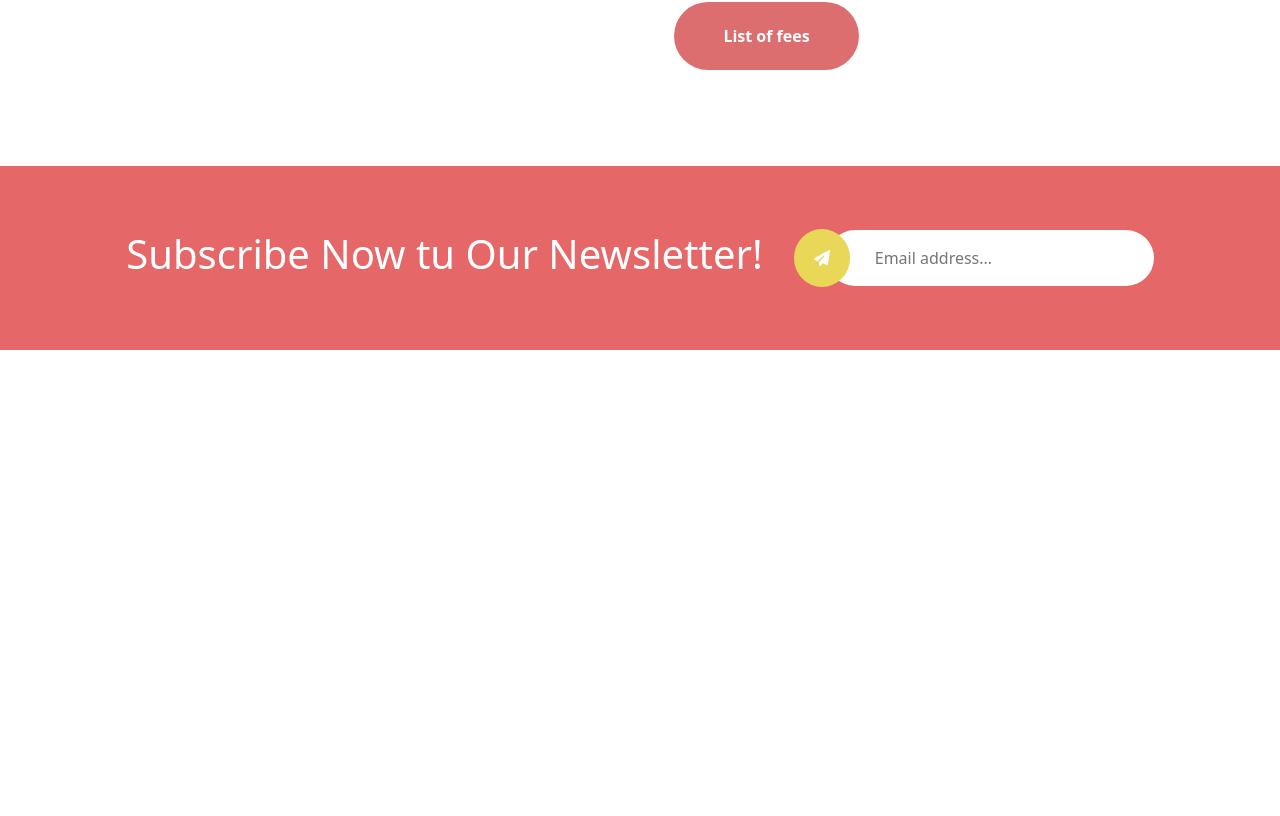
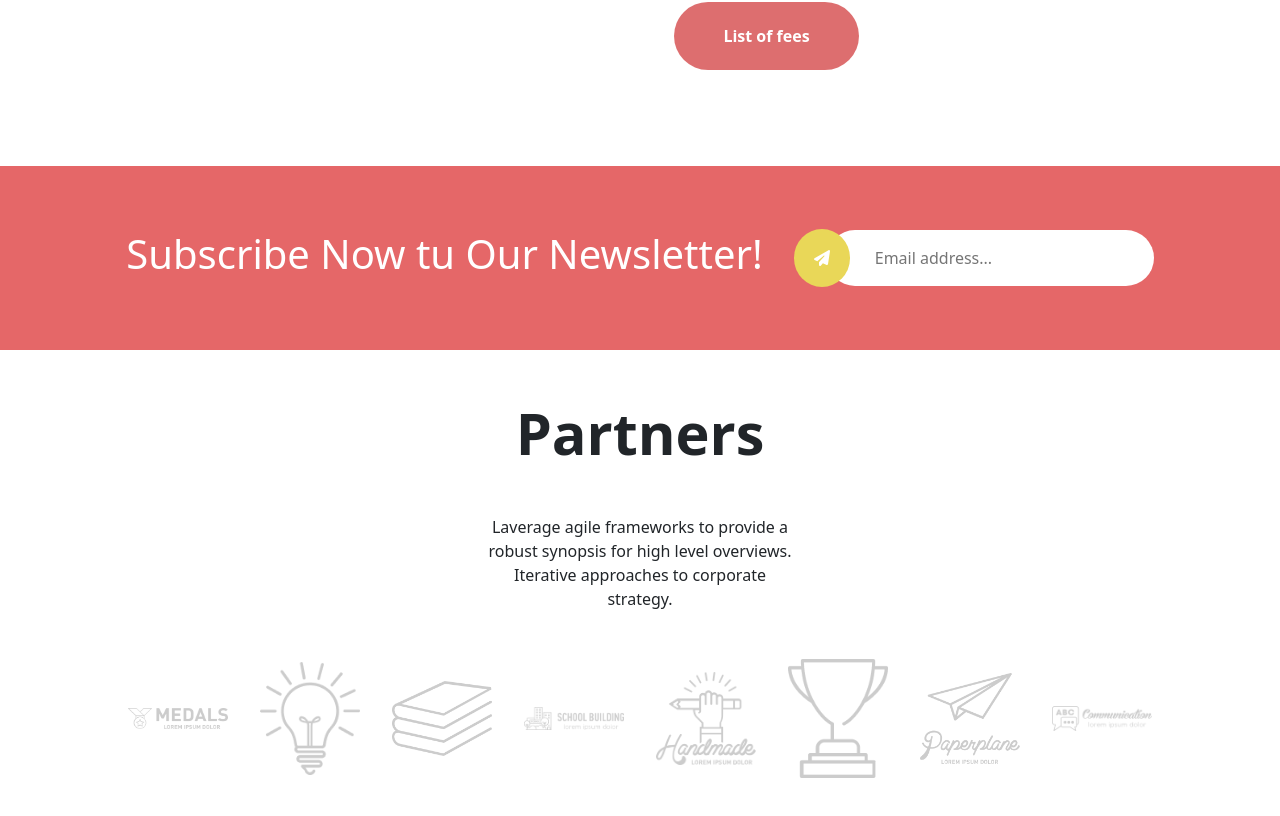
Before and after one commit to giuliaballestrero/proj-html-vuejs, a Vue app: page / in a window 1280 px wide. Shown: the part 6842-7658 px from the top of the page. Before the commit the page ends 7192 px from the top, so only its background shows below. Built offline with nearby package versions, Linux system fonts and the light colour scheme.

Commit message:
Add partner section in main

```diff
--- a/src/components/MainApp.vue
+++ b/src/components/MainApp.vue
@@ -176,7 +176,7 @@ export default {
         <button type="button" class="btn">View All Events</button>
     </section>
 
-    <section>
+    <section> <!--last courses-->
         <!--Latest Courses cards + 2 layout = inverted (Ex method + Variable Fee)-->
         <div class="latest-courses">
             <div class="text-container">
@@ -313,8 +313,20 @@ export default {
         </div>
     </section>
 
-    <section>
-        <!--Partners logos list-->
+    <section class="partners text-center pt-5">
+        <h2>Partners</h2>
+        <p class="w-25 m-auto py-5">Laverage agile frameworks to provide a robust synopsis for high level overviews. Iterative approaches to corporate strategy.</p>
+
+        <div class="partners-logos">
+            <img src="../assets/img/partner-2.png" alt="medals logo">
+            <img src="../assets/img/partner-3.png" alt="lamp logo">
+            <img src="../assets/img/partner-4.png" alt="books logo">
+            <img src="../assets/img/partner-5.png" alt="school building logo">
+            <img src="../assets/img/partner-6.png" alt="handmade logo">
+            <img src="../assets/img/partner-8.png" alt="cup logo">
+            <img src="../assets/img/partner-1.png" alt="paper logo">
+            <img src="../assets/img/partner-7.png" alt="communication logo">
+        </div>
     </section>
 </template>
 
@@ -691,4 +703,22 @@ padding-bottom: 6rem;
         }
     }
 }
+
+.partners {
+    padding-bottom: 10rem;
+    background-image: url();
+}
+
+.partners-logos img {
+   width: 100px;
+   margin: 0 1rem;
+   opacity: 20%;
+
+   &:hover {
+    opacity: 100%;
+   }
+
+}
+
+
 </style>
```
